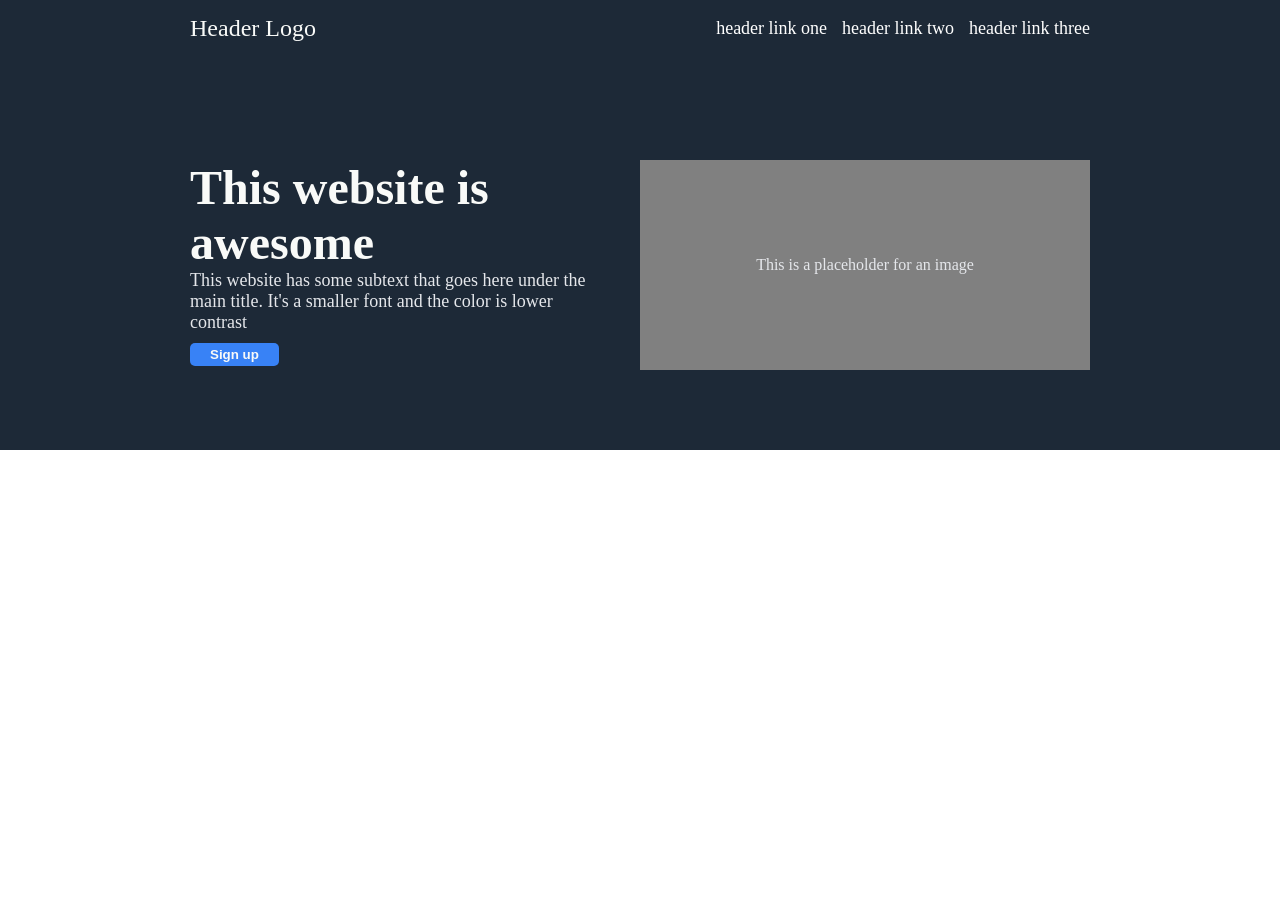
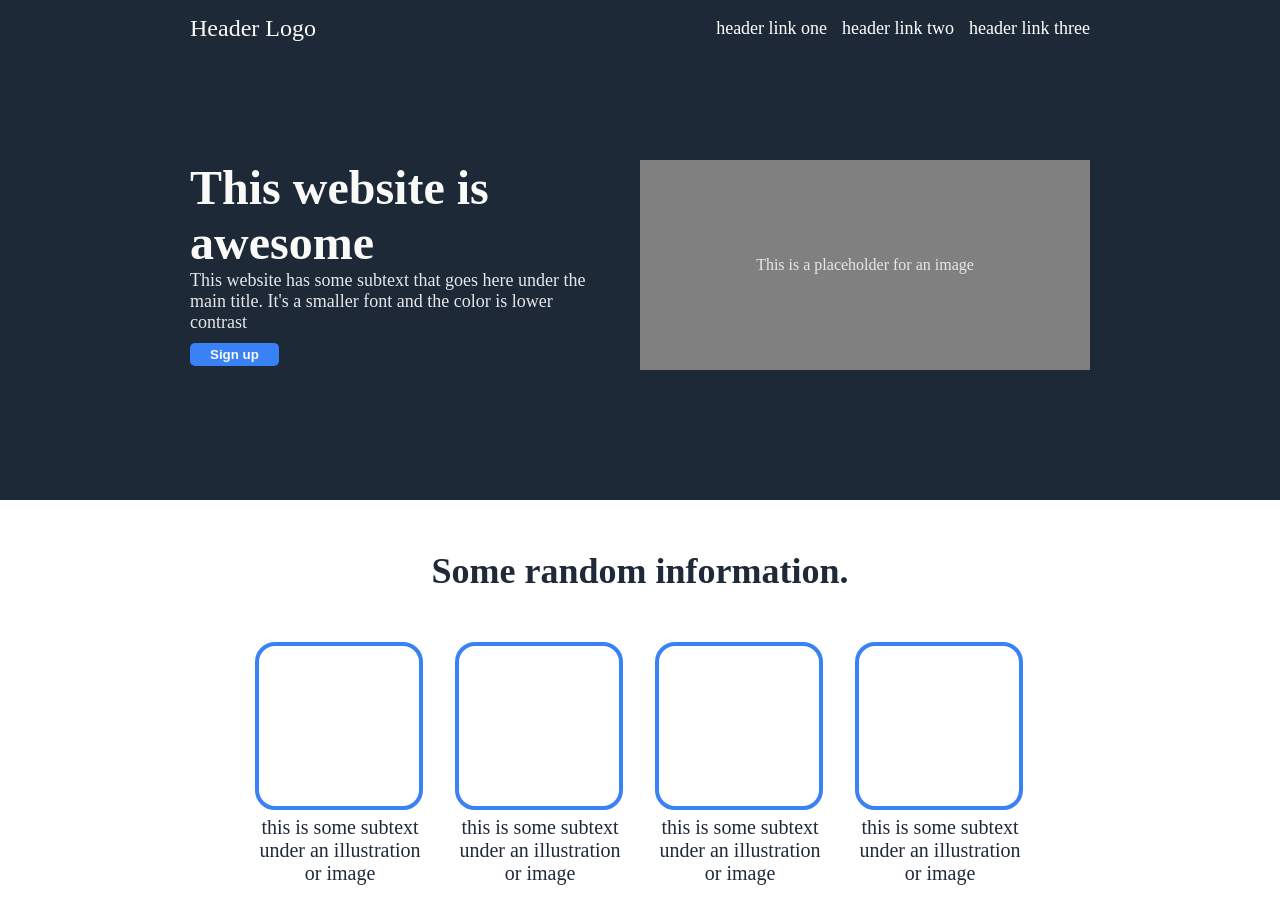
Before and after one commit to iysz18/Landing-Page, a plain HTML site: page index.html in a window 1280 px wide. Before the commit the page ends 800 px from the top, so only its background shows below. Drawn offline with Linux system fonts and the light colour scheme.

Commit message:
added the second section with boxes and a header.

```diff
--- a/css/style.css
+++ b/css/style.css
@@ -10,7 +10,7 @@ a {
 }
 
 .first-container {
-    height: 450px;
+    height: 500px;
     background-color: #1D2937;
     display: flex;
     justify-content: center;
@@ -93,3 +93,52 @@ button {
     justify-content: center;
     align-items: center;
 }
+
+/* start of second section*/
+
+.second-container {
+    height: 420px;
+    /* border: solid red 5px; */
+}
+
+.header-container {
+    display: flex;
+    justify-content: center;
+    align-items: center;
+    font-size: 36px;
+    font-weight: 900;
+    /* border: solid red 3px; */
+    color: #1F2937;
+    padding: 50px 0px 50px;
+}
+
+.box-container {
+    display: flex;
+    justify-content: center;
+    gap: 30px;
+    /* margin-top: 50px; */
+    /* border: solid blue 3px;/ */
+}
+.box-text {
+    /* border: solid red 3px; */
+    width: 170px;
+    text-align: center;
+
+    font-size: 20px;
+    color: #1F2937;
+}
+
+p {
+    margin-top: 6px;
+    padding: 0;
+    /* border: solid red 4px; */
+}
+
+.box {
+    height: 160px;
+    width: 160px;
+    border: solid #3882F6 4px;
+    border-radius: 20px;
+}
+
+/*  start of third section */
--- a/index.html
+++ b/index.html
@@ -2,7 +2,7 @@
 <html lang="en">
 <head>
     <meta charset="UTF-8">
-    <meta name="viewport" content="width=, initial-scale=1.0">
+    <meta name="viewport" content="width=device-width, initial-scale=1.0">
     <link rel="stylesheet" href="./css/style.css">
     <title>Landing Page</title>
 </head>
@@ -37,5 +37,27 @@
             </div>
         </div>
     </div>
+    <div class="second-container">
+        <div class="header-container">Some random information.</div>
+        <div class="box-container">
+            <div class="box-text">
+                <div class="box"></div>
+                <p>this is some subtext under an illustration or image</p>
+            </div>
+            <div class="box-text">
+                <div class="box"></div>
+                <p>this is some subtext under an illustration or image</p>
+            </div>
+            <div class="box-text">
+                <div class="box"></div>
+                <p>this is some subtext under an illustration or image</p>
+            </div>
+            <div class="box-text">
+                <div class="box"></div>
+                <p>this is some subtext under an illustration or image</p>
+            </div>
+        </div>
+    </div>
+    <div class="third-container"></div>
 </body>
 </html>
```
